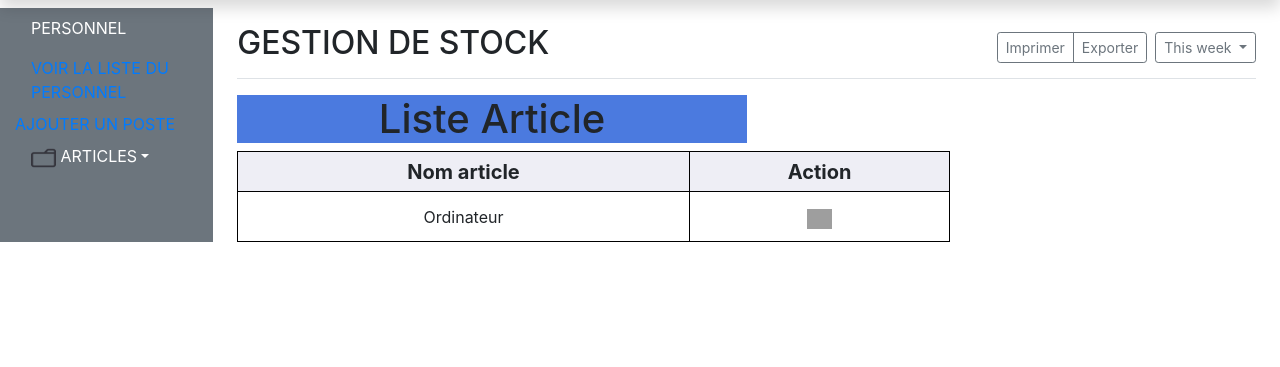
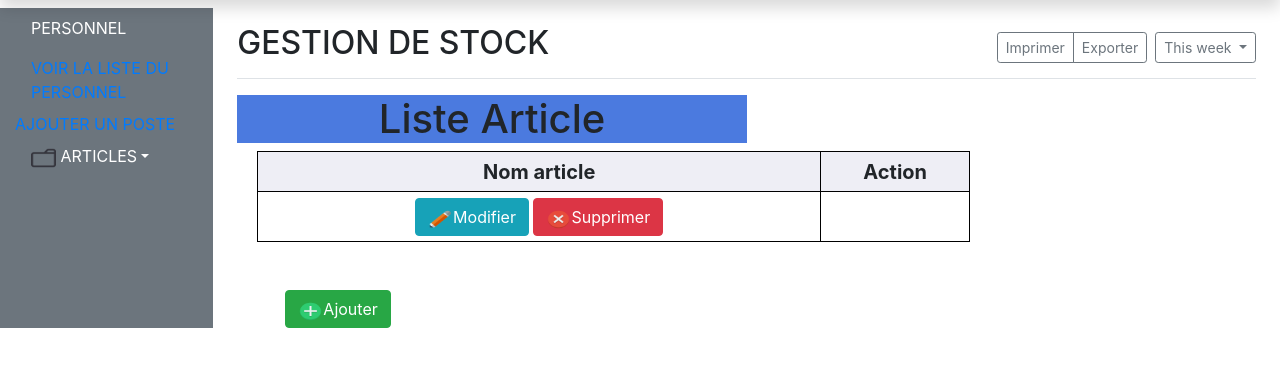
Before and after one commit to kalisto11/gestock, a PHP site: template view/nomarcticle/listnomArticles.php in a window 1280 px wide. Shown: the part 40-407 px from the top of the page. Run offline with PHP 8.4, Linux system fonts and the light colour scheme; the template is opened without the code that fills it, so the values that code supplies are empty; grey boxes are pictures that could not be loaded.

Commit message:
ajoute modification listnomarticle

```diff
--- a/public/css/style.css
+++ b/public/css/style.css
@@ -34,7 +34,7 @@
     width: 70%;
     border-collapse: collapse;
     text-align: center;
-    margin: 0px;
+    margin-left: 20px;
 }
 th, td{
     border: 1px solid black;
--- a/view/nomarcticle/listnomArticles.php
+++ b/view/nomarcticle/listnomArticles.php
@@ -1,13 +1,19 @@
 <h1 class="liste">Liste Article</h1>
         <div>
-            <table>
+            <table >
                 <tr>
                     <th>Nom article</th>
                     <th>Action</th>
                 </tr>
                 <tr>
-                    <td>Ordinateur</td>
-                    <td><img src="images\icones\delete"></td>
+                    <td>
+                        <a href=""><button class="btn btn-info"><img src="images\icones\pencil.png">Modifier</button></a>
+                        <a href=""><button class="btn btn-danger"><img src="images\icones\delete.png">Supprimer</button></a>
+                    <td>
                 </tr>
             </table>
         </div>
+        <div class="mt-5">
+            <a href="/gestock/article/ajouter-article"><button class="btn btn-success ml-5"><img src="images\icones\ajout.png">Ajouter</button></a>
+
+        </div>
```
Also changed, not shown: view/nom arcticle/ajoutnomArticle.php (deleted).
